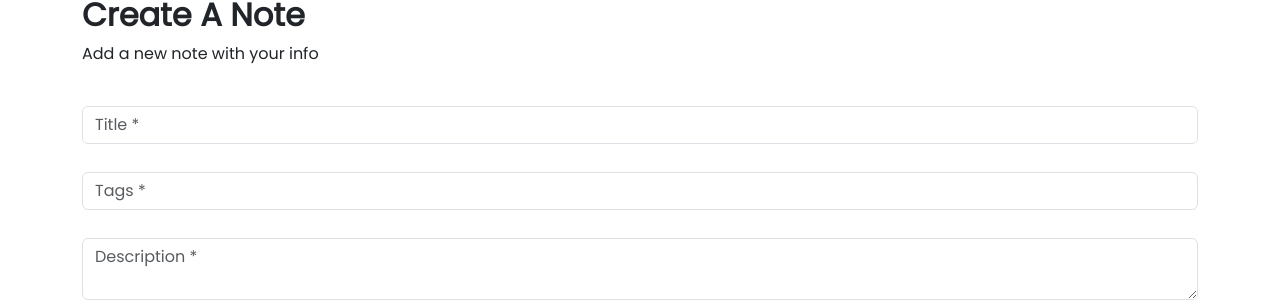
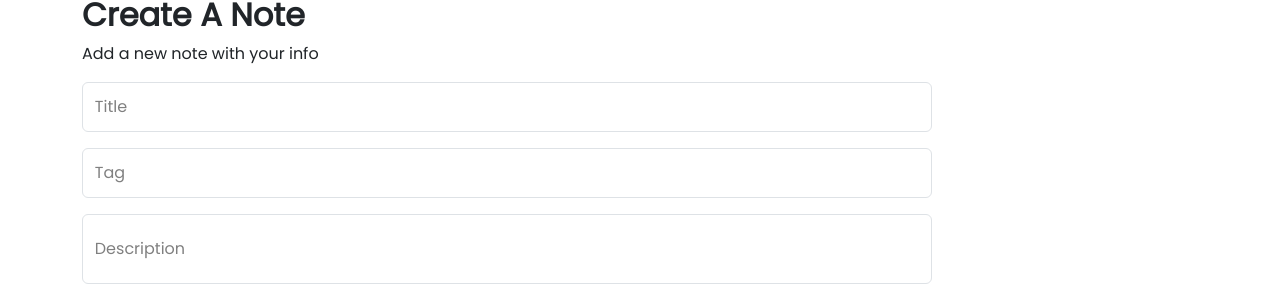
Before and after one commit to vivek-ydv/Notespace, a React (Create React App) app: page / in a window 1280 px wide. Shown: the part 500-800 px from the top of the page. Built offline with nearby package versions, Linux system fonts and the light colour scheme; no server answers.

Commit message:
Updated design of input fields

```diff
--- a/src/App.css
+++ b/src/App.css
@@ -11,7 +11,7 @@ body {
   text-align: center;
 }
 
-/*  Card hover */
+/*----------------  Card hover -----------------------*/
 .move-up:hover {
   /* background-color: #322b169a; */
   color: white;
@@ -19,6 +19,53 @@ body {
   transform: translateY(-5px);
 }
 
+
+/* --------------------------------Floating Input Label-------------------------------------- */
+.material-textfield {
+  position: relative;
+}
+
+label {
+  position: absolute;
+  font-size: 1rem;
+  left: 0;
+  top: 50%;
+  transform: translateY(-50%);
+  background-color: white;
+  color: gray;
+  padding: 0 0.3rem;
+  margin: 0 0.5rem;
+  transition: .1s ease-out;
+  transform-origin: left top;
+  pointer-events: none;
+}
+
+input {
+  font-size: 1rem;
+  outline: none;
+  border: 1px solid gray;
+  border-radius: 5px;
+  padding: 1rem 0.7rem;
+  color: gray;
+  transition: 0.1s ease-out;
+  height: 50px;
+  max-width: 850px;
+}
+
+input:focus {
+  border-color: #6200EE;
+}
+
+input:focus+label {
+  color: #6200EE;
+  top: 0;
+  transform: translateY(-50%) scale(.9);
+}
+
+input:not(:placeholder-shown)+label {
+  top: 0;
+  transform: translateY(-50%) scale(.9);
+}
 
 /* -------------------------------------About-------------------------------------- */
 
--- a/src/components/AddNote.js
+++ b/src/components/AddNote.js
@@ -10,6 +10,7 @@ const AddNote = () => {
     const handleClick = (e) => {
         e.preventDefault();
         addNote(note.title, note.description, note.tag);
+        setNote({ title: "", description: "", tag: "" });
     }
     const onChange = (e) => {
         setNote({ ...note, [e.target.name]: e.target.value })
@@ -20,45 +21,47 @@ const AddNote = () => {
                 <h2 style={{ fontWeight: "Bold" }}>Create A Note</h2>
                 <p>Add a new note with your info</p>
                 <form>
-                    <div className="mb-1">
-                        <label htmlFor="title" className="form-label">
-                            {/* Title  */}
-                        </label>
+                    <div className="my-3 material-textfield">
                         <input
                             type="text"
                             className="form-control"
                             id="title"
                             name="title"
-                            placeholder="Title *"
+                            placeholder=" "
+                            value={note.title}
                             onChange={onChange}
                         />
+                        <label htmlFor="title" className="form-label">
+                            Title
+                        </label>
                     </div>
-                    <div className="mb-1">
-                        <label htmlFor="tag" className="form-label">
-                            {/* Tag */}
-                        </label>
+                    <div className="my-3 material-textfield">
                         <input
                             type="text"
                             className="form-control"
                             id="tag"
                             name="tag"
-                            placeholder="Tags *"
+                            placeholder=" "
+                            value={note.tag}
                             onChange={onChange}
                         />
+                        <label htmlFor="tag" className="form-label">
+                            Tag
+                        </label>
                     </div>
-                    <div className="mb-1">
-                        <label htmlFor="description" className="form-label">
-                            {/* Description */}
-                        </label>
-                        <textarea
+                    <div className="my-3 material-textfield">
+                        <input style={{height:"70px"}}
+                            type="text"
                             className="form-control"
                             id="description"
                             name="description"
-                            rows={2}
-                            defaultValue={""}
-                            placeholder="Description *"
+                            placeholder=" "
+                            value={note.description}
                             onChange={onChange}
                         />
+                        <label htmlFor="description" className="form-label">
+                            Description
+                        </label>
                     </div>
 
                     <button disabled={note.title.length < 3 || note.description.length < 5} type="submit" className="btn btn-primary my-3" onClick={handleClick}>
--- a/src/components/Noteitem.js
+++ b/src/components/Noteitem.js
@@ -18,7 +18,7 @@ const Noteitem = (props) => {
                         </div>
                     </div>
                     <div className="card-body">
-                        <p>#{note.tag}</p>
+                        <p>{note.tag}</p>
                         <p className="card-text">
                             {note.description}
                         </p>
--- a/src/components/Notes.js
+++ b/src/components/Notes.js
@@ -68,10 +68,7 @@ const Notes = () => {
                         </div>
                         <div className="modal-body">
                             <form>
-                                <div className="mb-1">
-                                    <label htmlFor="title" className="form-label">
-                                        {/* Title  */}
-                                    </label>
+                                <div className="my-3 material-textfield">
                                     <input
                                         type="text"
                                         className="form-control"
@@ -80,11 +77,11 @@ const Notes = () => {
                                         value={note.etitle}
                                         onChange={onChange}
                                     />
+                                    <label htmlFor="title" className="form-label">
+                                        Title
+                                    </label>
                                 </div>
-                                <div className="mb-1">
-                                    <label htmlFor="tag" className="form-label">
-                                        {/* Tag */}
-                                    </label>
+                                <div className="my-3 material-textfield">
                                     <input
                                         type="text"
                                         className="form-control"
@@ -93,19 +90,22 @@ const Notes = () => {
                                         value={note.etag}
                                         onChange={onChange}
                                     />
+                                    <label htmlFor="tag" className="form-label">
+                                        Tag
+                                    </label>
                                 </div>
-                                <div className="mb-1">
-                                    <label htmlFor="description" className="form-label">
-                                        {/* Description */}
-                                    </label>
-                                    <textarea
+                                <div className="my-3 material-textfield">
+                                    <input
+                                        type="text"
                                         className="form-control"
                                         id="edescription"
                                         name="edescription"
-                                        rows={4}
                                         value={note.edescription}
                                         onChange={onChange}
                                     />
+                                    <label htmlFor="description" className="form-label">
+                                        Description
+                                    </label>
                                 </div>
                             </form>
                         </div>
```
